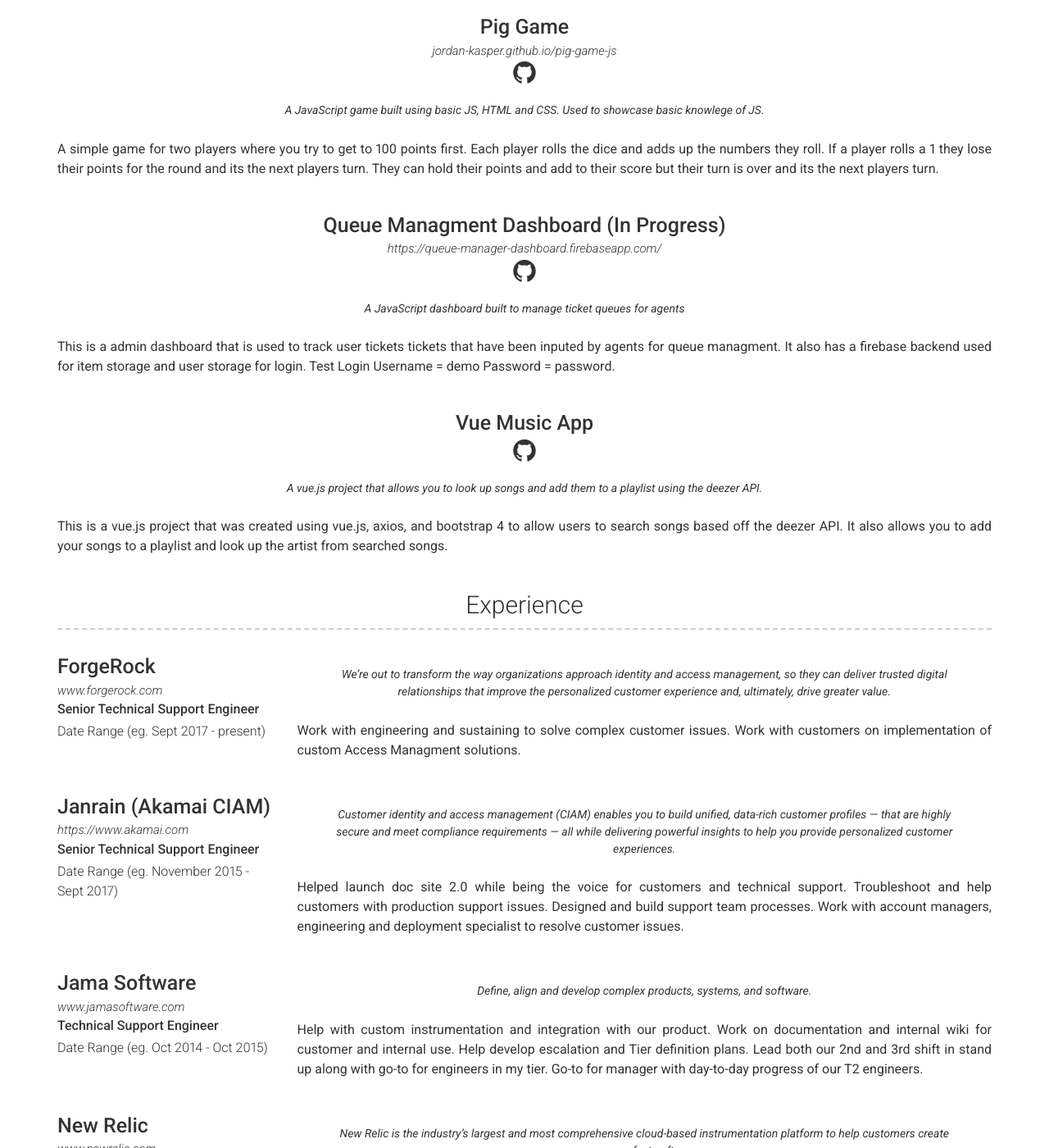
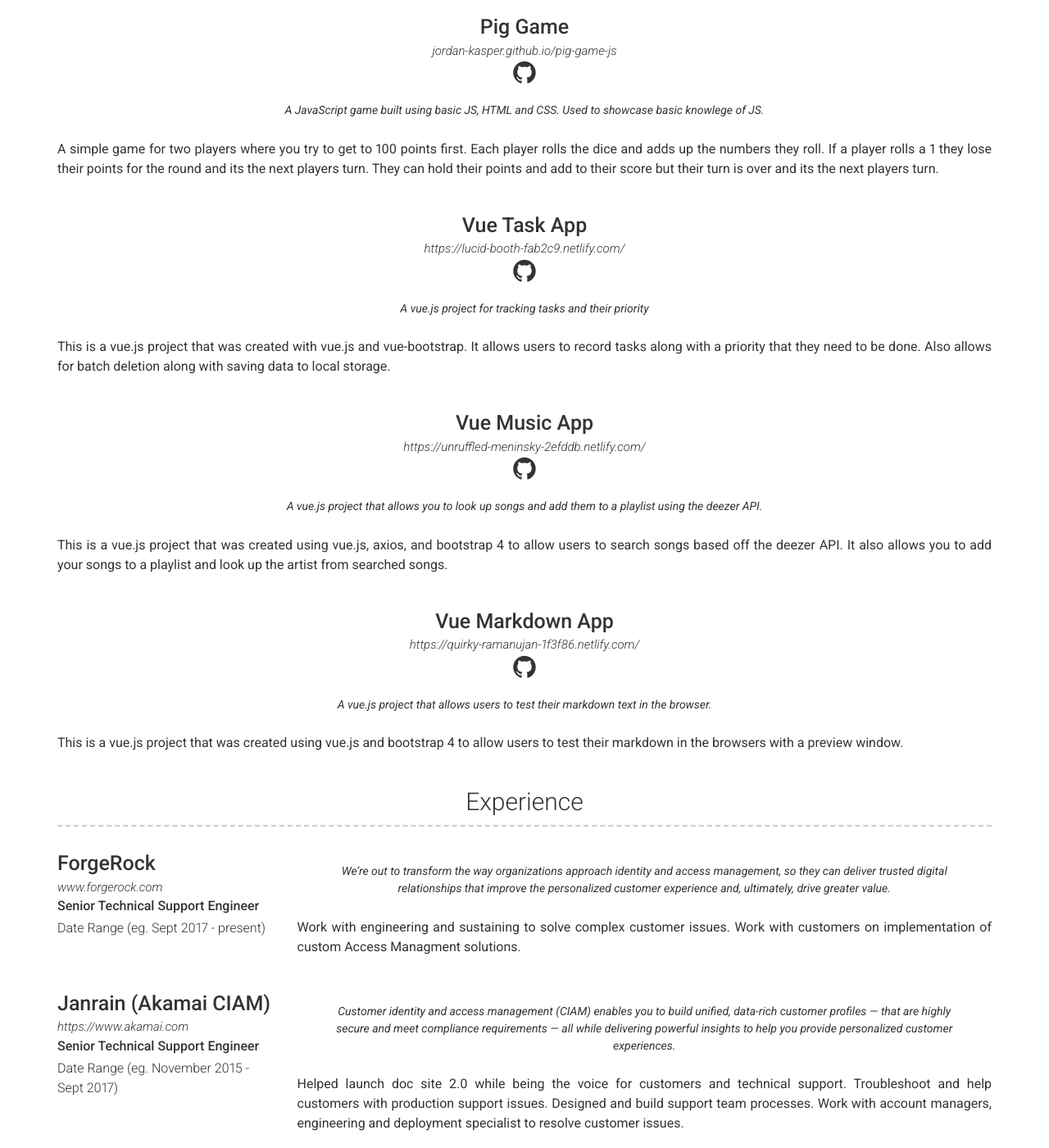
Before and after one commit to jordan-kasper/jordan-kasper.github.io, a Jekyll site: the page built from index.md, in a window 1280 px wide and 1400 px high, scrolled down 926 px. Shown: the whole window at 82% size. Built offline with Jekyll 4.4.1, drawn with Linux system fonts in a browser that asks for light colours.

Commit message:
adding project updates

```diff
--- a/_data/projects.yml
+++ b/_data/projects.yml
@@ -18,18 +18,28 @@
     A simple game for two players where you try to get to 100 points first.  Each player rolls the dice and adds up the numbers they roll.  If a player rolls a 1 they lose their points for the round and its the next players turn.  They can hold their points and add to their score but their turn is over and its the next players turn.
 
 - layout: top-middle
-  name: Queue Managment Dashboard (In Progress)
-  link: https://queue-manager-dashboard.firebaseapp.com/
-  github: jordan-kasper/queue-manager-dashboard
+  name: Vue Task App
+  link: https://lucid-booth-fab2c9.netlify.com/
+  github: jordan-kasper/vue-task-app
   quote: >
-    A JavaScript dashboard built to manage ticket queues for agents
+    A vue.js project for tracking tasks and their priority
   description: | # this will include new lines to allow paragraphs
-    This is a admin dashboard that is used to track user tickets tickets that have been inputed by agents for queue managment.  It also has a firebase backend used for item storage and user storage for login.  Test Login Username = demo Password = password.
+    This is a vue.js project that was created with vue.js and vue-bootstrap.  It allows users to record tasks along with a priority that they need to be done.  Also allows for batch deletion along with saving data to local storage.
 
 - layout: top-middle
   name: Vue Music App
+  link: https://unruffled-meninsky-2efddb.netlify.com/
   github: jordan-kasper/vue-music-app
   quote: >
     A vue.js project that allows you to look up songs and add them to a playlist using the deezer API.
   description: | # this will include new lines to allow paragraphs
     This is a vue.js project that was created using vue.js, axios, and bootstrap 4 to allow users to search songs based off the deezer API.  It also allows you to add your songs to a playlist and look up the artist from searched songs.
+
+- layout: top-middle
+  name: Vue Markdown App
+  link: https://quirky-ramanujan-1f3f86.netlify.com/
+  github: jordan-kasper/vue-markdown-app
+  quote: >
+    A vue.js project that allows users to test their markdown text in the browser.
+  description: | # this will include new lines to allow paragraphs
+    This is a vue.js project that was created using vue.js and bootstrap 4 to allow users to test their markdown in the browsers with a preview window.
```
